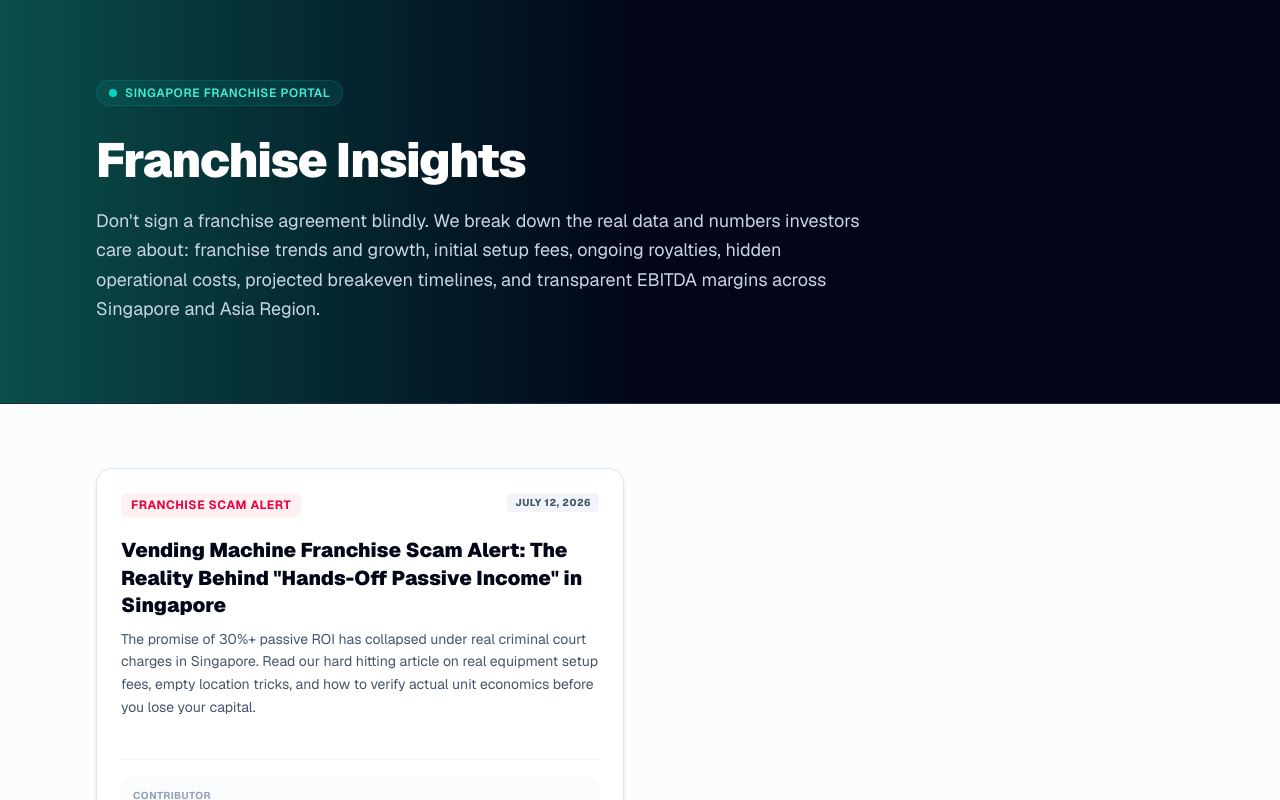
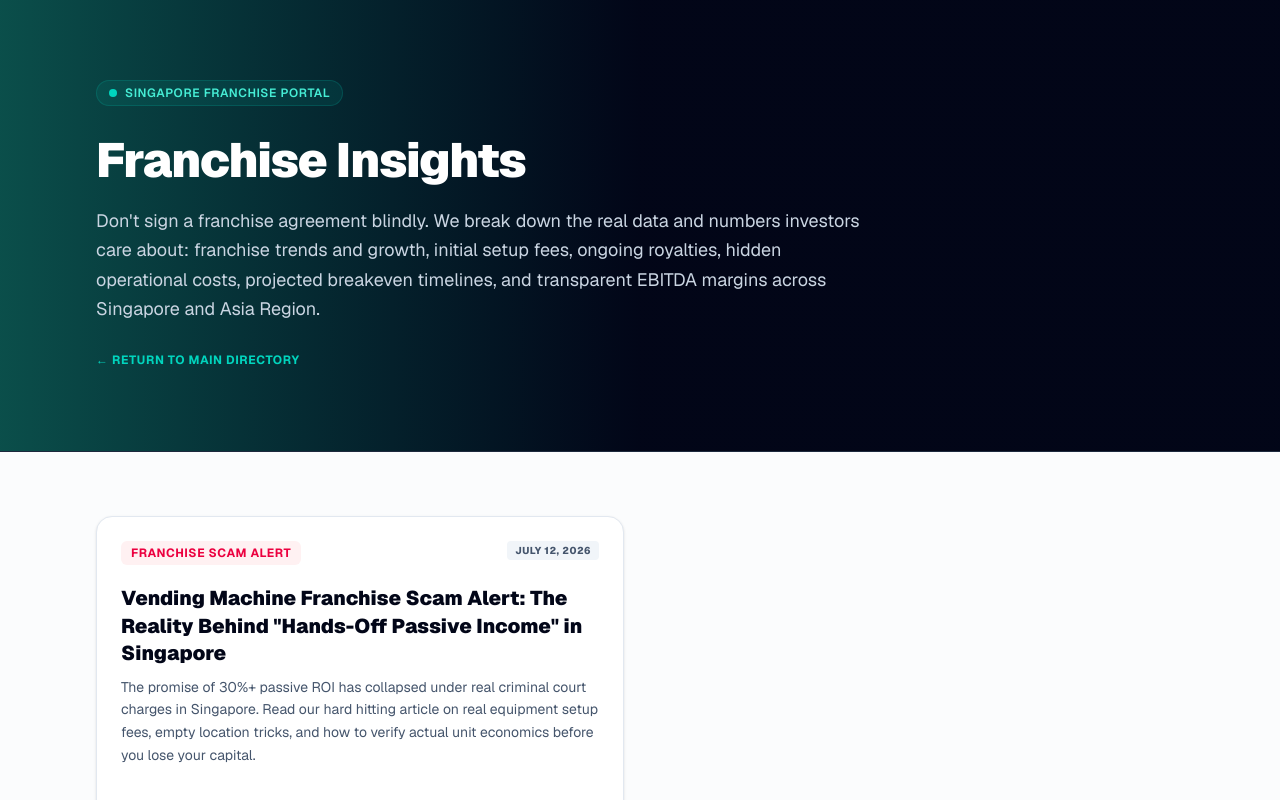
Before and after one commit to ft-synergist/franchise_sg, a Next.js app: page /insights in a window 1280 px wide. Shown: the top 800 px of the page. Built offline with nearby package versions, Linux system fonts and the light colour scheme.

Commit message:
ux: add return to main directory link component into standard insights header viewport

```diff
--- a/app/insights/page.tsx
+++ b/app/insights/page.tsx
@@ -51,6 +51,16 @@ export default function InsightsHubPage() {
                     <p className="text-slate-300 mt-4 text-base sm:text-lg max-w-3xl font-normal leading-relaxed">
                         Don&apos;t sign a franchise agreement blindly. We break down the real data and numbers investors care about: franchise trends and growth, initial setup fees, ongoing royalties, hidden operational costs, projected breakeven timelines, and transparent EBITDA margins across Singapore and Asia Region.
                     </p>
+
+                    {/* Return Navigation Anchor */}
+                    <div className="mt-6">
+                        <Link
+                            href="/"
+                            className="inline-flex items-center justify-center text-xs font-bold uppercase tracking-wider text-teal-400 hover:text-teal-300 transition-colors"
+                        >
+                            ← Return to Main Directory
+                        </Link>
+                    </div>
                 </div>
             </header>
 
@@ -82,7 +92,7 @@ export default function InsightsHubPage() {
                                 </p>
                             </Link>
 
-                            {/* Clean, Grounded Contributor Box (Fluff Removed) */}
+                            {/* Clean, Grounded Contributor Box */}
                             <div className="mt-4 border-t border-slate-100 pt-4 flex flex-col gap-2">
                                 <div className="bg-slate-50/80 p-3 rounded-xl flex flex-col">
                                     <span className="text-[10px] font-bold text-slate-400 uppercase tracking-wider block">Contributor</span>
```
